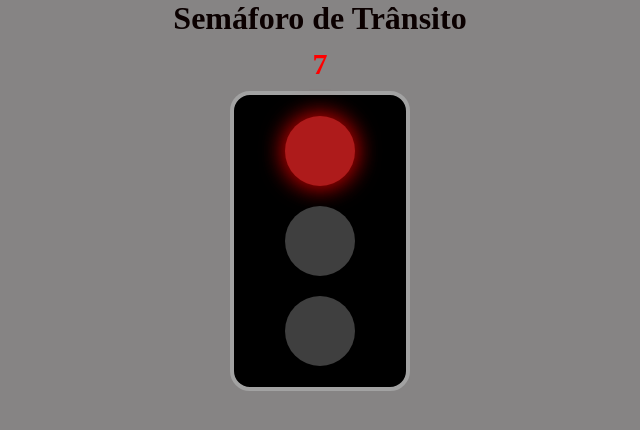
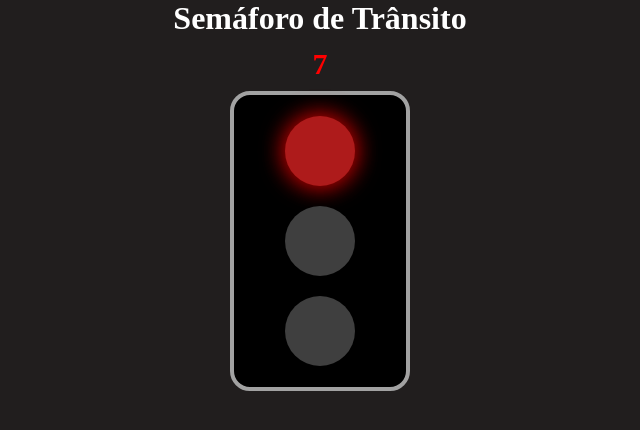
Before and after one commit to MauricioDiias/Let-s-Code-2025, a plain HTML site: page js/08 - Exemplo DOM/index.html in a window 1280 px wide. Shown: the whole page, without its empty margins (320-960 px from the left). Drawn offline with Linux system fonts and the light colour scheme.

Commit message:
refatorar: corrigir cores de fundo e texto para melhor legibilidade

```diff
--- a/js/08 - Exemplo DOM/style.css
+++ b/js/08 - Exemplo DOM/style.css
@@ -9,10 +9,10 @@ body {
   flex-direction: column;
   align-items: center;
   gap: 10px;
-  background-color: rgb(134, 132, 132);
+  background-color: rgb(33, 30, 30);
 }
 h1 {
-  color: rgb(11, 0, 0);
+  color: rgb(255, 255, 255);
 }
 
 .container {
@@ -21,7 +21,6 @@ h1 {
   background-color: rgb(0, 0, 0);
   border: 4px solid rgb(162, 162, 162);
   border-radius: 20px;
-
   display: flex;
   flex-direction: column;
   align-items: center;
```
